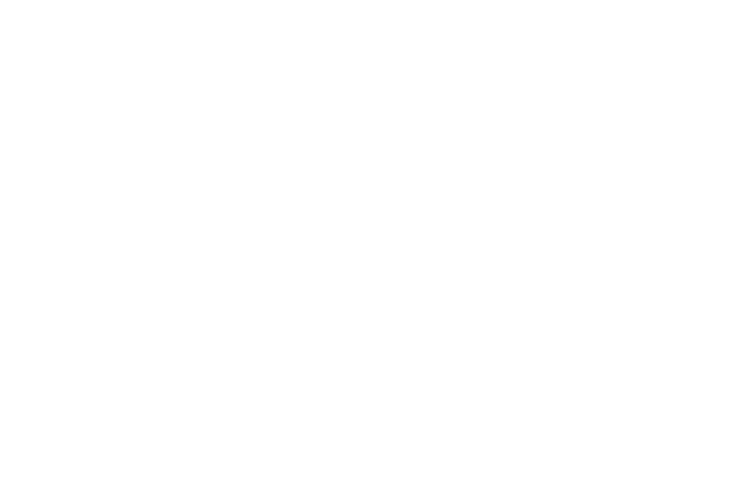
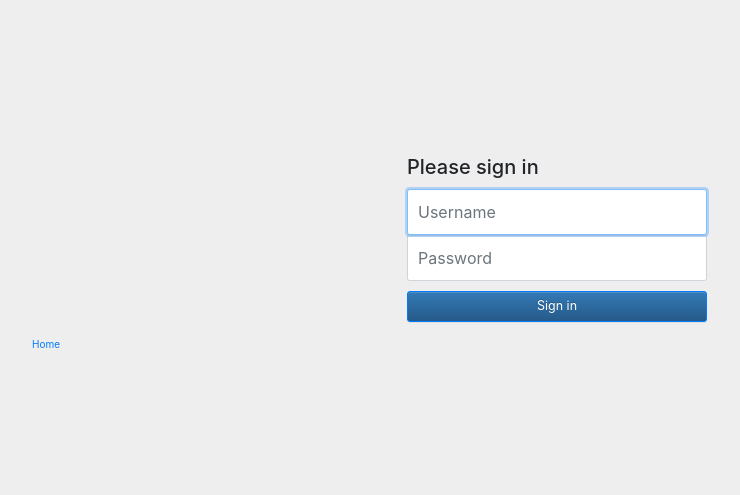
Before and after one commit to predragfalcic/napredne_web_tehnologije, a website: page app/public/login.html in a window 1280 px wide. Shown: the whole page, without its empty margins (83-823 px from the left). Drawn offline with nearby package versions, Linux system fonts and the light colour scheme; files that its build step writes are made by us from their sources.

Commit message:
Dodate html stranice i neke izmene.

```diff
--- a/app/app.js
+++ b/app/app.js
@@ -6,6 +6,8 @@ var bodyParser = require('body-parser');
 var userRouter = require('../app/controller/users');
 var aplikacijaRouter = require('../app/controller/aplikacije');
 var dogadjajRouter = require('../app/controller/dogadjaji');
+
+// var user = require(path.join(__dirname+'/model/Users'));
 
 // konekcija sa bazom
 mongoose.connect('mongodb://localhost/pracenje_gresaka_db')
@@ -17,7 +19,7 @@ app.use(bodyParser.urlencoded({
 }));
 app.use(bodyParser.json());
 
-var port = process.env.PORT || 8181; // na kom portu slusa server
+var port = process.env.PORT || 8080; // na kom portu slusa server
 
 //Prikazivanje html fajlova.
 app.get('/', function(req, res){
--- a/app/public/login.html
+++ b/app/public/login.html
@@ -0,0 +1,58 @@
+<!DOCTYPE html>
+<html lang="en">
+  <head>
+    <meta charset="utf-8">
+    <meta http-equiv="X-UA-Compatible" content="IE=edge">
+    <meta name="viewport" content="width=device-width, initial-scale=1">
+    <!-- The above 3 meta tags *must* come first in the head; any other head content must come *after* these tags -->
+    <meta name="description" content="">
+    <meta name="author" content="">
+    <link rel="icon" href="../../favicon.ico">
+
+    <title>Login</title>
+    <script src="https://ajax.googleapis.com/ajax/libs/jquery/1.11.2/jquery.min.js"></script>
+    <link rel="stylesheet" href="https://maxcdn.bootstrapcdn.com/bootstrap/3.3.1/css/bootstrap.min.css">
+    <link rel="stylesheet" href="https://maxcdn.bootstrapcdn.com/bootstrap/3.3.1/css/bootstrap-theme.min.css">
+    <script src="https://maxcdn.bootstrapcdn.com/bootstrap/3.3.1/js/bootstrap.min.js"></script>
+
+    <!-- Bootstrap core CSS -->
+    <link href="../../dist/css/bootstrap.min.css" rel="stylesheet">
+
+    <!-- IE10 viewport hack for Surface/desktop Windows 8 bug -->
+    <link href="../../assets/css/ie10-viewport-bug-workaround.css" rel="stylesheet">
+
+    <!-- Custom styles for this template -->
+    <link href="../app/public/signin.css" rel="stylesheet">
+
+    <!-- Just for debugging purposes. Don't actually copy these 2 lines! -->
+    <!--[if lt IE 9]><script src="../../assets/js/ie8-responsive-file-warning.js"></script><![endif]-->
+    <script src="../../assets/js/ie-emulation-modes-warning.js"></script>
+
+    <!-- HTML5 shim and Respond.js for IE8 support of HTML5 elements and media queries -->
+    <!--[if lt IE 9]>
+      <script src="https://oss.maxcdn.com/html5shiv/3.7.3/html5shiv.min.js"></script>
+      <script src="https://oss.maxcdn.com/respond/1.4.2/respond.min.js"></script>
+    <![endif]-->
+  </head>
+
+  <body>
+  <div style="margin:100px;">
+    <div class="container">
+
+      <form class="form-signin">
+        <h2 class="form-signin-heading">Please sign in</h2>
+        <label for="inputUsername" class="sr-only">Username</label>
+        <input type="text" id="inputUsername" class="form-control" placeholder="Username" required autofocus>
+        <label for="inputPassword" class="sr-only">Password</label>
+        <input type="password" id="inputPassword" class="form-control" placeholder="Password" required>
+        <button class="btn btn-lg btn-primary btn-block" type="submit">Sign in</button>
+      </form>
+      <a href="/">Home</a>
+
+    </div> <!-- /container -->
+    </div>
+
+    <!-- IE10 viewport hack for Surface/desktop Windows 8 bug -->
+    <script src="../../assets/js/ie10-viewport-bug-workaround.js"></script>
+  </body>
+</html>
--- /dev/null
+++ b/app/public/signin.css
@@ -0,0 +1,40 @@
+body {
+  padding-top: 40px;
+  padding-bottom: 40px;
+  background-color: #eee;
+}
+
+.form-signin {
+  max-width: 330px;
+  padding: 15px;
+  margin: 0 auto;
+}
+.form-signin .form-signin-heading,
+.form-signin .checkbox {
+  margin-bottom: 10px;
+}
+.form-signin .checkbox {
+  font-weight: normal;
+}
+.form-signin .form-control {
+  position: relative;
+  height: auto;
+  -webkit-box-sizing: border-box;
+     -moz-box-sizing: border-box;
+          box-sizing: border-box;
+  padding: 10px;
+  font-size: 16px;
+}
+.form-signin .form-control:focus {
+  z-index: 2;
+}
+.form-signin input[type="email"] {
+  margin-bottom: -1px;
+  border-bottom-right-radius: 0;
+  border-bottom-left-radius: 0;
+}
+.form-signin input[type="password"] {
+  margin-bottom: 10px;
+  border-top-left-radius: 0;
+  border-top-right-radius: 0;
+}
```
Also changed, not shown: app/public/index.html (+4 -4 lines).
